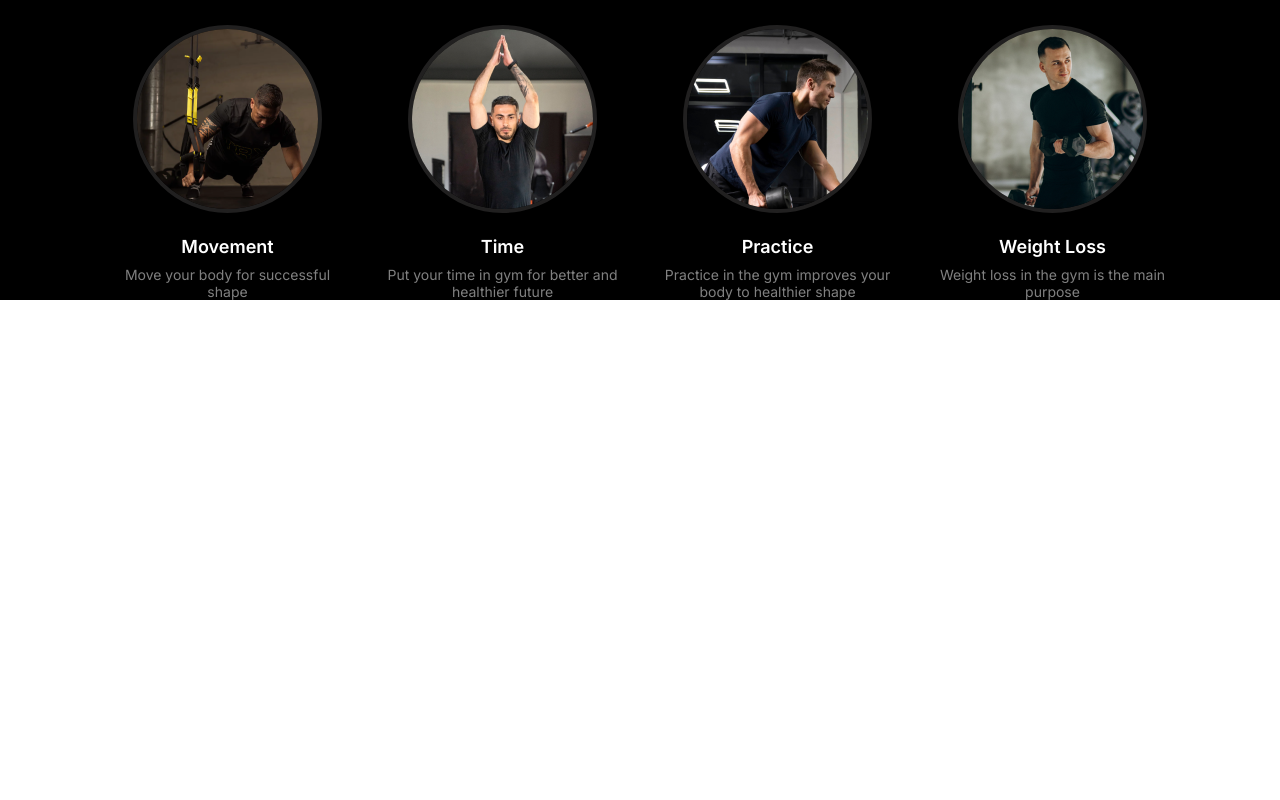
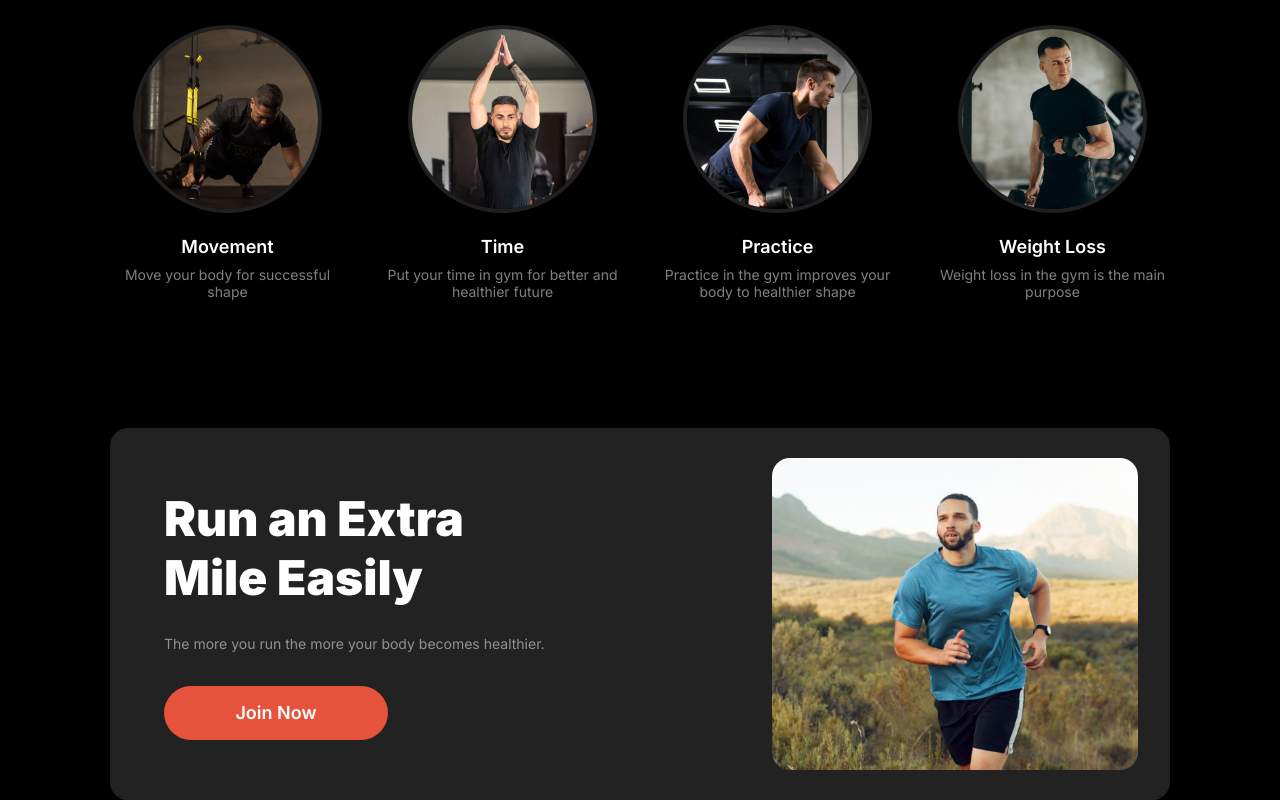
Before and after one commit to Hisham-Raiyan/Assignment-2, a plain HTML site: page index.html in a window 1280 px wide. Shown: the part 942-1742 px from the top of the page. Before the commit the page ends 1242 px from the top, so only its background shows below. Drawn offline with Linux system fonts and the light colour scheme; a web font is replaced by a local one.

Commit message:
Run Section Done

```diff
--- a/index.html
+++ b/index.html
@@ -88,6 +88,16 @@
                 </div>
             </div>
         </section>
+        <section class="run display-flex max-width container-center white">
+            <div class="run-text">
+                <h2 class="title">Run an Extra <br>Mile Easily</h2>
+                <p class="title-content semi-white">The more you run the more your body becomes healthier.</p>
+                <button class="btn">Join Now</button>
+            </div>
+            <div class="run-img">
+            </div>
+        </section>
+
     </main>
     <footer>
 
--- a/styles/style.css
+++ b/styles/style.css
@@ -231,3 +231,35 @@ header{
     font-size: 14px;
     margin-top: 4%;
 }
+
+.run {
+    background-color: #222222;
+    padding: 30px 32px 30px 54px;
+    margin-top: 10%;
+    justify-content: space-between;
+    align-items: center;
+    border-radius: 18px;
+}
+
+.run-text {
+    width: 443px;
+}
+
+.run-text > p {
+    margin-top: 14px;
+}
+
+.run-text > button {
+    margin-top: 34px;
+}
+
+.run-img {
+    width: 366px;
+    height: 312px;
+    border-radius: 18px;
+    background-image: url("../assets/run.jpg");
+    background-repeat: no-repeat;
+    background-size: 330%;
+    background-position-x: 68%;
+    background-position-y: 30%;
+}
```
